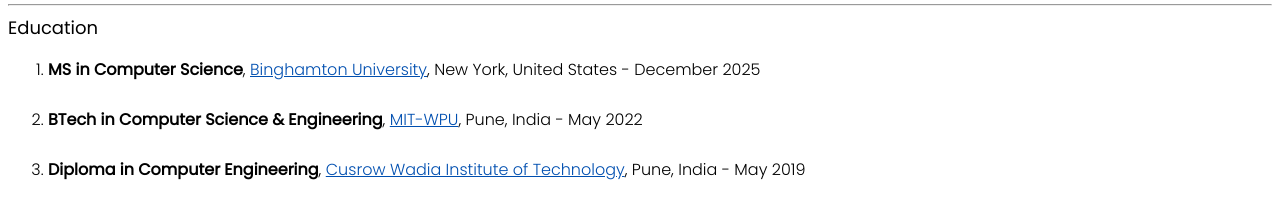
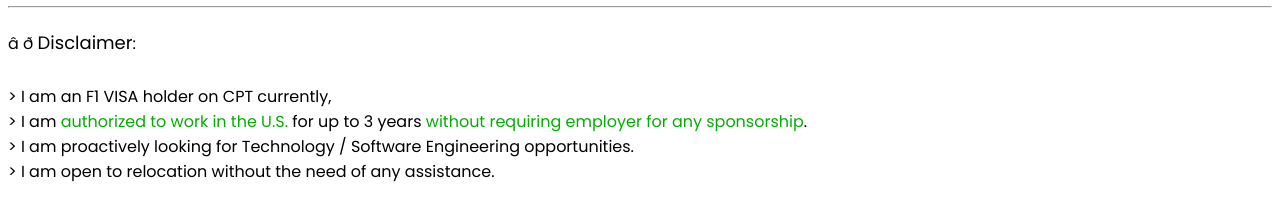
Before and after one commit to sbidwaibing/sukrutbidwai, a plain HTML site: page index.html in a window 1280 px wide. Shown: the part 281-485 px from the top of the page. Drawn offline with Linux system fonts and the light colour scheme.

Commit message:
website updatation v1.2

```diff
--- a/index.html
+++ b/index.html
@@ -4,7 +4,7 @@
     <meta http-equiv="Content-Type" content="text/html; charset=iso-8859-15">
     <meta name="keywords" content="Your Name, portfolio, software engineer, Java, SQL, Kafka, DevOps, Generative AI, backend development">
     <meta name="description" content="Your Name's Portfolio">
-    <title>Sukrut Bidwai</title>
+    <title>Your Name's Portfolio</title>
     <link href="https://fonts.googleapis.com/css2?family=Poppins:wght@300;400&display=swap" rel="stylesheet">
 
     <style>
@@ -57,7 +57,7 @@
 </head>
 <body bgcolor="#FFFFFF" link="#004FB" vlink="#004FB">
 
-<table cellpadding="4" width="602" border="0" cellspacing="2">
+<table cellpadding="5" width="601" border="0" cellspacing="2">
   <tr>
     <td width="40%">
       <div class="profile-pic">
@@ -66,7 +66,12 @@
     </td>
     <td width="60%">
       <p style="text-align: justify;">
-        New Grad <strong>Software Engineer</strong>, with a Master's degree in Computer Science, seasoned with experience in Generative AI, Software Backend Engineering, Data Science, Software Architecture & Algorithms research with organizations such as JGM Innovation, Michelin, Hungreebee, JCB & HAL Ministry of Defense, Government of India.
+        New Grad <strong>Software Engineer</strong>,
+        with a Master's degree in Computer Science, seasoned with experience
+        in Generative AI, Software Backend Engineering, Data Science,
+        Software Architecture & Algorithms research with organizations
+        such as JGM Innovation, Michelin, Hungreebee, JCB & HAL Ministry of Defense,
+        Government of India.
       </p>
     </td>
   </tr>
@@ -102,6 +107,16 @@
 setInterval(updateTime, 1000);
 updateTime();
 </script>
+<hr>
+<h4>
+    <p>✅ 🌐
+        <font color="black" size="+1">Disclaimer</font>:<br><br>
+        > I am an F1 VISA holder on CPT currently,<br>
+        > I am <span style="color: rgb(0, 176, 0);">authorized to work in the U.S.</span> for up to 3 years <span style="color: rgb(0, 176, 0);">without requiring employer for any sponsorship</span>.<br>
+        > I am proactively looking for Technology / Software Engineering opportunities.<br>
+        > I am open to relocation without the need of any assistance.
+    </p>
+</h4>
 <hr>
 <a name="education">
     <font color="black" size="+1">Education</font>
@@ -204,7 +219,7 @@
 <a name="certifications">
     <font color="black"  size="+1">Certifications</font>
     <p>
-        Note: I would be uploading a complete list of my certifications soon. Meanwhile, you can find my relevant certifications on my <a href="https://www.linkedin.com/in/sukrutb">LinkedIn</a> profile
+        Note: I would be uploading a complete list of my certifications soon. Meanwhile, you can find my relevant certifications on my <a href="https://www.linkedin.com/in/sukrutb">LinkedIn</a> page
     </p>
 </a>
 <hr>
```
